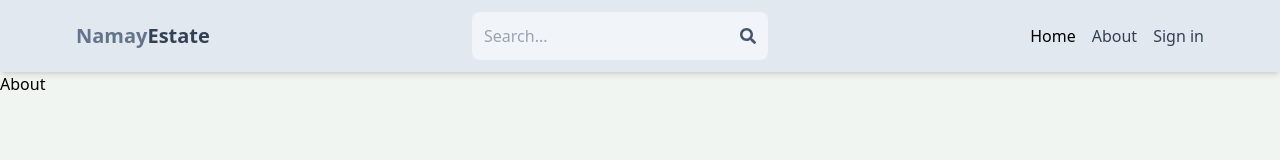
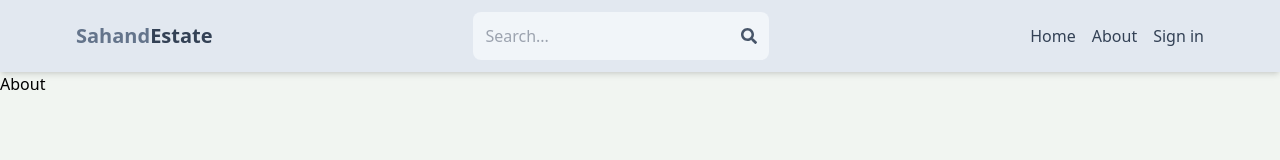
Before and after one commit to namaymahindru/FullStackApp, a React (Vite) app in the folder client/: page /about in a window 1280 px wide. Shown: the top 160 px of the page. Built offline with nearby package versions, Linux system fonts and the light colour scheme.

Commit message:
Added Profile Route

```diff
--- a/client/src/App.jsx
+++ b/client/src/App.jsx
@@ -7,6 +7,7 @@
 import About from './pages/About';
 import Profile from './pages/Profile';
 import Header from './components/Header';
+import PrivateRoute from './components/privateRoute';
 
 
 
@@ -21,7 +22,9 @@
         <Route path='/sign-in' element={<SignIn />} />
         <Route path='/sign-up' element={<SignUp />} />
         <Route path='/about' element={<About />} />
-        <Route path='/profile' element ={<Profile/>}/>
+        <Route element={<PrivateRoute/> } >
+          <Route path='/profile' element={<Profile />} />
+          </Route>
     </Routes>
 
     </BrowserRouter>
--- a/client/src/components/Header.jsx
+++ b/client/src/components/Header.jsx
@@ -1,33 +1,75 @@
-import React from 'react'
-import { FaSearch } from 'react-icons/fa'
-import { Link } from 'react-router-dom'
+import { FaSearch } from "react-icons/fa";
+import { Link, useNavigate } from "react-router-dom";
+import { useSelector } from "react-redux";
+import { useEffect, useState } from "react";
 
 export default function Header() {
+  const { currentUser } = useSelector((state) => state.user);
+  const [searchTerm, setSearchTerm] = useState("");
+  const navigate = useNavigate();
+  const handleSubmit = (e) => {
+    e.preventDefault();
+    const urlParams = new URLSearchParams(window.location.search);
+    urlParams.set("searchTerm", searchTerm);
+    const searchQuery = urlParams.toString();
+    navigate(`/search?${searchQuery}`);
+  };
+
+  useEffect(() => {
+    const urlParams = new URLSearchParams(location.search);
+    const searchTermFromUrl = urlParams.get("searchTerm");
+    if (searchTermFromUrl) {
+      setSearchTerm(searchTermFromUrl);
+    }
+  }, [location.search]);
   return (
-      <header className='bg-slate-200 shadow-md'>
-          <div className='flex justify-between items-center max-w-6xl mx-auto p-3'>
-              <Link to='/'>
-              <h1 className='font-bold text-sm sm:text-xl flex flex-warp'>
-              <span className='text-slate-500'>Namay</span>
-              <span className='text-slate-700'>Estate</span>
+    <header className="bg-slate-200 shadow-md">
+      <div className="flex justify-between items-center max-w-6xl mx-auto p-3">
+        <Link to="/">
+          <h1 className="font-bold text-sm sm:text-xl flex flex-wrap">
+            <span className="text-slate-500">Sahand</span>
+            <span className="text-slate-700">Estate</span>
           </h1>
-            </Link>
-          <form className='bg-slate-100 p-3 rounded-lg flex items-center' >
-
-            <input type='text' placeholder='Search...' className='bg-transparent focus:outline-none w-24 sm:w-64'/>
-            <FaSearch className='text-slate-600'/>
-
-              </form>
-              <ul className='flex gap-4'>
-                  <Link to='/'><li className='hidden sm:inline text-slate-700'></li>Home</Link>
-
-                  <Link to='/About'><li className='hidden sm:inline text-slate-700'>About</li></Link>
-
-                  <Link to='/sign-in'><li className= 'text-slate-700'>Sign in</li></Link>
-              </ul>
-
-          </div>
-
-      </header >
-  )
+        </Link>
+        <form
+          onSubmit={handleSubmit}
+          className="bg-slate-100 p-3 rounded-lg flex items-center"
+        >
+          <input
+            type="text"
+            placeholder="Search..."
+            className="bg-transparent focus:outline-none w-24 sm:w-64"
+            value={searchTerm}
+            onChange={(e) => setSearchTerm(e.target.value)}
+          />
+          <button>
+            <FaSearch className="text-slate-600" />
+          </button>
+        </form>
+        <ul className="flex gap-4">
+          <Link to="/">
+            <li className="hidden sm:inline text-slate-700 hover:underline">
+              Home
+            </li>
+          </Link>
+          <Link to="/about">
+            <li className="hidden sm:inline text-slate-700 hover:underline">
+              About
+            </li>
+          </Link>
+          <Link to="/profile">
+            {currentUser ? (
+              <img
+                className="rounded-full h-7 w-7 object-cover"
+                src={currentUser.avatar}
+                alt="profile"
+              />
+            ) : (
+              <li className=" text-slate-700 hover:underline"> Sign in</li>
+            )}
+          </Link>
+        </ul>
+      </div>
+    </header>
+  );
 }
--- /dev/null
+++ b/client/src/components/privateRoute.jsx
@@ -0,0 +1,7 @@
+import { useSelector } from "react-redux";
+import { Outlet, Navigate } from "react-router-dom";
+
+export default function PrivateRoute() {
+  const { currentUser } = useSelector((state) => state.user);
+  return currentUser ? <Outlet /> : <Navigate to="/sign-in" />;
+}
```
